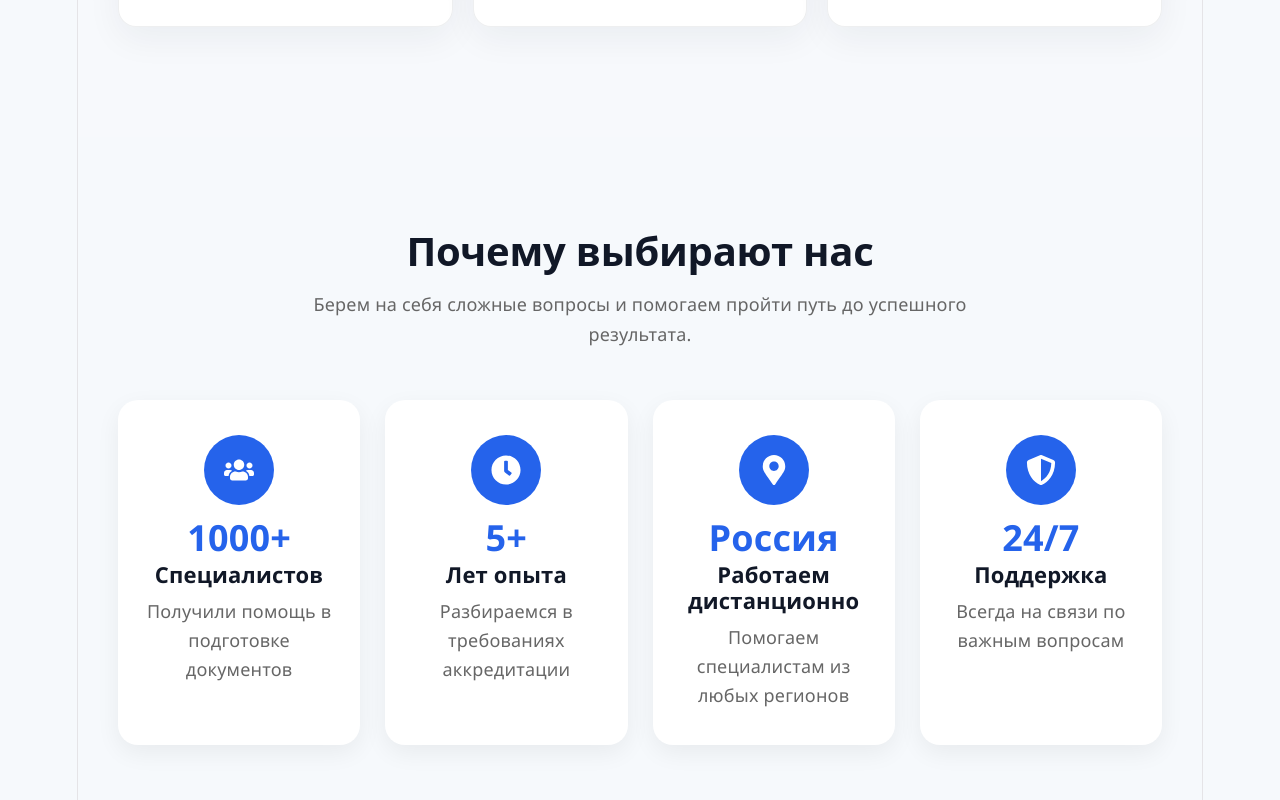
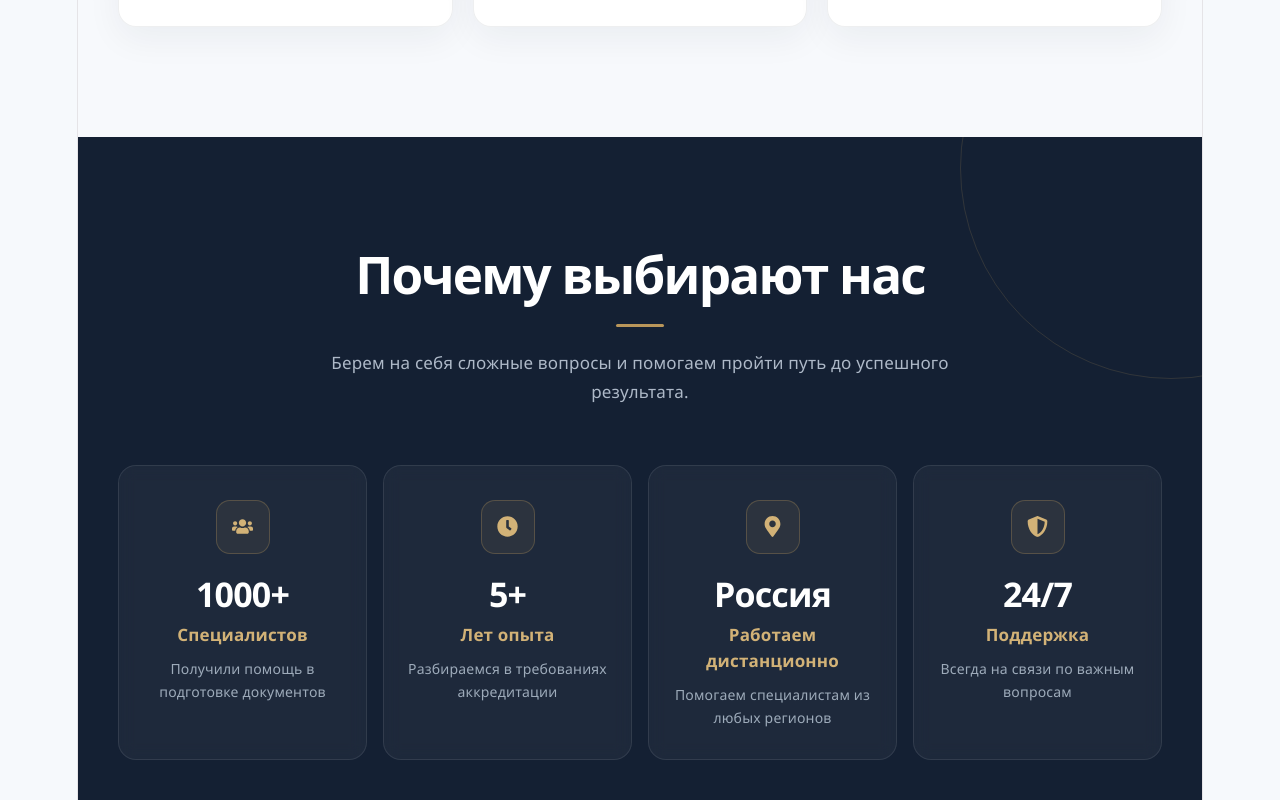
Before and after one commit to adamant1990/med-accreditation, a React (Vite) app: page / in a window 1280 px wide. Shown: the part 1940-2740 px from the top of the page. Built offline with nearby package versions, Linux system fonts and the light colour scheme.

Commit message:
Premium redesign for advantages section

```diff
--- a/src/styles/advantages.css
+++ b/src/styles/advantages.css
@@ -1,129 +1,120 @@
 .advantages {
-    background: #f6f9fc;
-    padding: 90px 20px;
+  background: #142033;
+  padding: 110px 20px;
+  position: relative;
+  overflow: hidden;
 }
 
+.advantages::before {
+  content: "";
+  position: absolute;
+  width: 420px;
+  height: 420px;
+  right: -180px;
+  top: -180px;
+  border: 1px solid rgba(185, 150, 90, .18);
+  border-radius: 50%;
+}
+
+.advantages .container {
+  position: relative;
+  max-width: 1180px;
+  margin: 0 auto;
+}
 
 .advantages h2 {
-    text-align:center;
-    font-size:40px;
-    margin-bottom:15px;
+  text-align: center;
+  color: #fff;
+  font-size: clamp(34px, 4vw, 52px);
+  line-height: 1.08;
+  letter-spacing: -0.035em;
+  margin: 0 0 16px;
 }
 
+.advantages h2::after {
+  content: "";
+  display: block;
+  width: 48px;
+  height: 3px;
+  margin: 22px auto 22px;
+  border-radius: 3px;
+  background: #b9965a;
+}
 
 .advantages-subtitle {
-    text-align:center;
-    max-width:700px;
-    margin:0 auto 50px;
-    color:#666;
-    font-size:18px;
+  text-align: center;
+  max-width: 650px;
+  margin: 0 auto 58px;
+  color: #aeb9c8;
+  font-size: 17px;
+  line-height: 1.7;
 }
 
-
 .advantages-grid {
-
-    display:grid;
-    grid-template-columns:repeat(4, 1fr);
-    gap:25px;
-
+  display: grid;
+  grid-template-columns: repeat(4, 1fr);
+  gap: 16px;
 }
 
-
 .advantage-card {
-
-    background:white;
-    padding:35px 25px;
-    border-radius:20px;
-    text-align:center;
-
-    box-shadow:0 8px 25px rgba(0,0,0,.06);
-
-    transition:.3s;
-
+  padding: 34px 24px 30px;
+  border: 1px solid rgba(255,255,255,.09);
+  border-radius: 18px;
+  text-align: center;
+  background: rgba(255,255,255,.045);
+  backdrop-filter: blur(8px);
+  transition: transform .35s ease, background .35s ease, border-color .35s ease;
 }
 
-
 .advantage-card:hover {
-
-    transform:translateY(-8px);
-
-    box-shadow:
-    0 15px 35px rgba(37,99,235,.15);
-
+  transform: translateY(-7px);
+  background: rgba(255,255,255,.075);
+  border-color: rgba(185,150,90,.38);
 }
 
-
-
 .advantage-icon {
-
-    width:70px;
-    height:70px;
-
-    margin:0 auto 20px;
-
-    display:flex;
-    align-items:center;
-    justify-content:center;
-
-    border-radius:50%;
-
-    background:#2563eb;
-    color:white;
-
-    font-size:30px;
-
+  width: 54px;
+  height: 54px;
+  margin: 0 auto 22px;
+  display: flex;
+  align-items: center;
+  justify-content: center;
+  border: 1px solid rgba(185,150,90,.3);
+  border-radius: 14px;
+  background: rgba(185,150,90,.09);
+  color: #d2b277;
+  font-size: 21px;
 }
 
-
-
 .advantage-number {
-
-    font-size:36px;
-    font-weight:700;
-    color:#2563eb;
-
-    margin-bottom:10px;
-
+  font-size: 34px;
+  line-height: 1.1;
+  font-weight: 700;
+  letter-spacing: -0.025em;
+  color: #fff;
+  margin-bottom: 9px;
 }
 
-
-
 .advantage-card h3 {
-
-    font-size:22px;
-    margin-bottom:10px;
-
+  color: #d2b277;
+  font-size: 17px;
+  margin: 0 0 10px;
 }
 
-
-
 .advantage-card p {
-
-    color:#666;
-    line-height:1.6;
-
+  margin: 0;
+  color: #9eabba;
+  line-height: 1.6;
+  font-size: 14px;
 }
 
-
-
-@media(max-width:1000px){
-
-    .advantages-grid {
-
-        grid-template-columns:repeat(2,1fr);
-
-    }
-
+@media (max-width: 1000px) {
+  .advantages-grid { grid-template-columns: repeat(2, 1fr); }
 }
 
-
-
-@media(max-width:600px){
-
-    .advantages-grid {
-
-        grid-template-columns:1fr;
-
-    }
-
+@media (max-width: 600px) {
+  .advantages { padding: 75px 16px; }
+  .advantages-subtitle { margin-bottom: 38px; font-size: 16px; }
+  .advantages-grid { grid-template-columns: 1fr; gap: 12px; }
+  .advantage-card { padding: 28px 22px; }
 }
```
